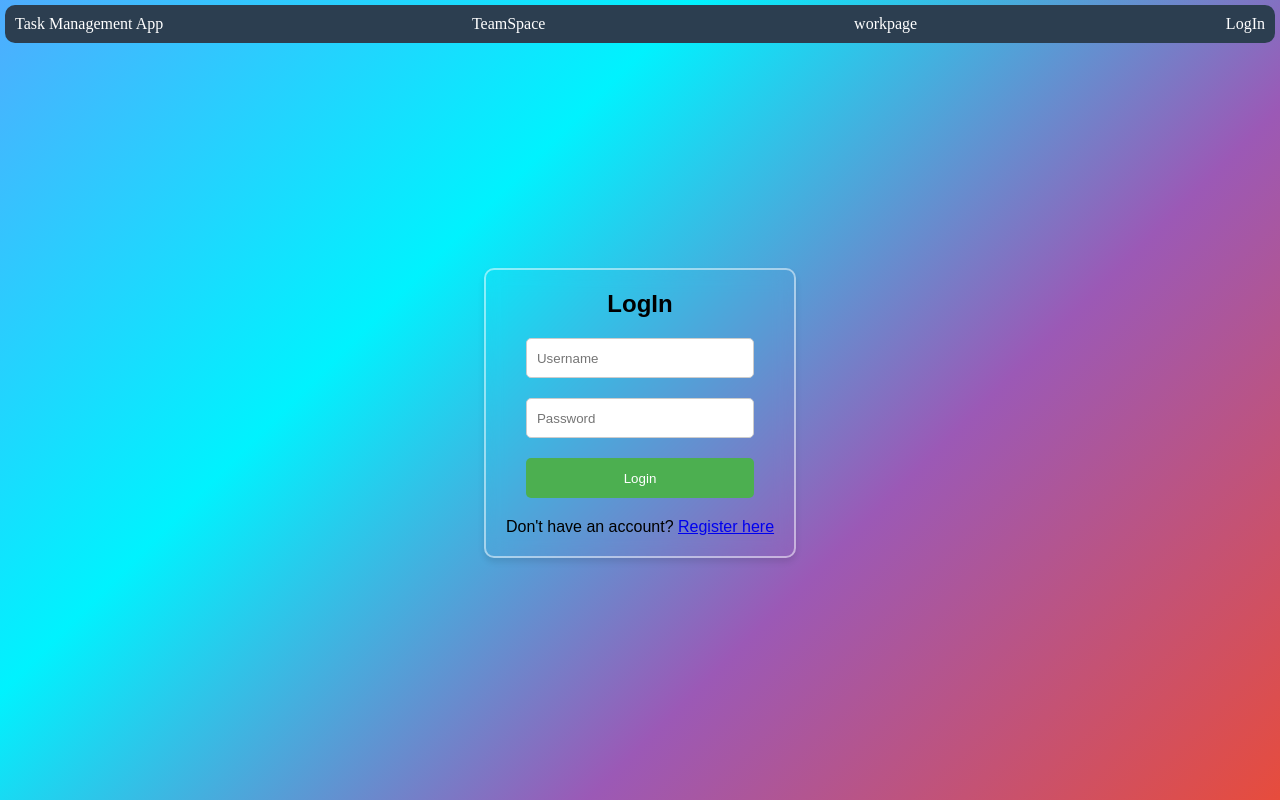
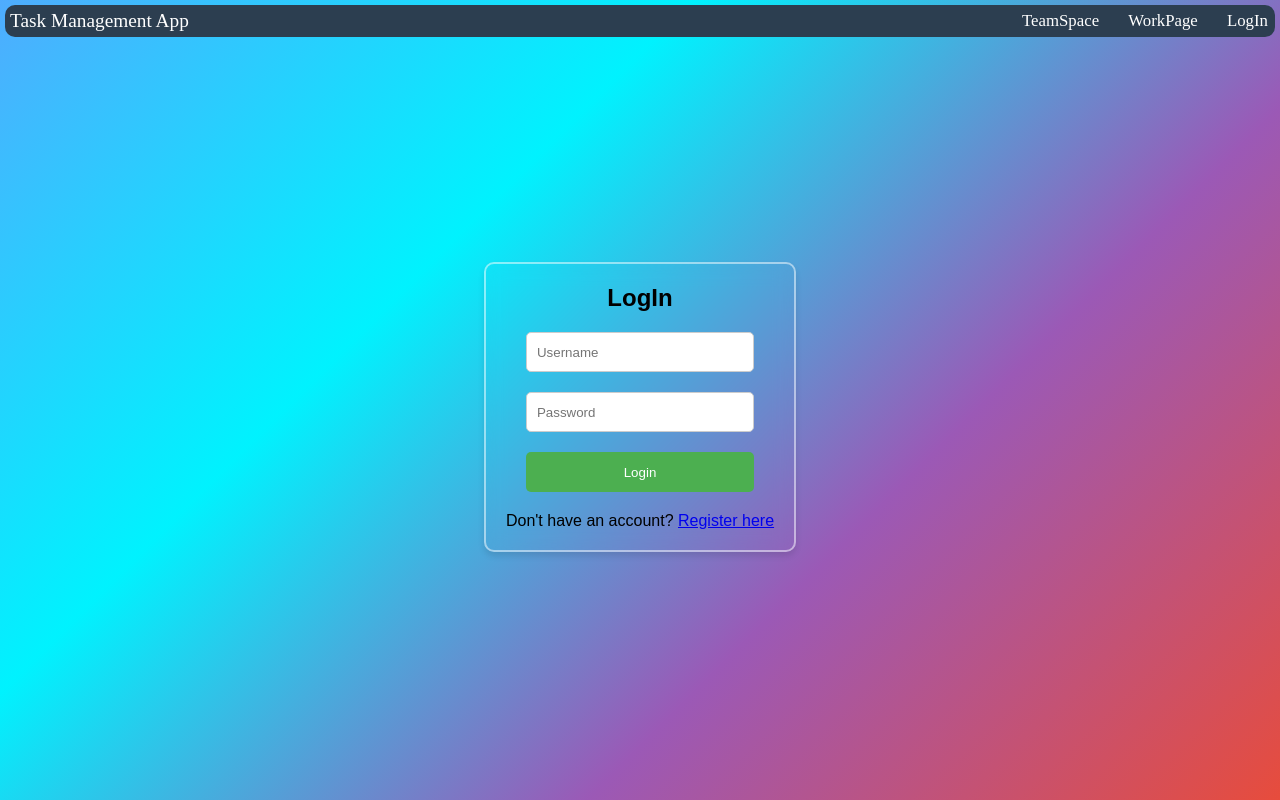
Before and after one commit to mrsraj/Work-Tracking, a React (Vite) app: page / in a window 1280 px wide. Built offline with nearby package versions, Linux system fonts and the light colour scheme.

Commit message:
manage header button

```diff
--- a/src/Header/Header.jsx
+++ b/src/Header/Header.jsx
@@ -5,9 +5,9 @@ import { useMyContext } from '../ContextAPIs/ContextApi';
 
 function Header() {
 
-    console.log('PostContext = ',useMyContext());
+    console.log('PostContext = ', useMyContext());
 
-    let {logIn, setLogin} = useMyContext()
+    let { logIn, setLogin } = useMyContext()
     console.log("logIn = ", logIn);
 
     function handleLogout() {
@@ -21,14 +21,16 @@ function Header() {
     return (
         <>
             <div className={style.header}>
-                <div>Task Management App</div>
+                <div className={style.logo}>Task Management App</div>
+                <div className={style.btn_container}>
                     <div className={style.login} ><a href="/showgroup" className={style.login_btn}>TeamSpace</a></div>
-                <div className={style.login} ><a href="/workpage" className={style.login_btn}>workpage</a></div>
+                    <div className={style.login} ><a href="/workpage" className={style.login_btn}>WorkPage</a></div>
                     {logIn ?
                         <div className={style.logout} onClick={handleLogout}>LogOut</div>
                         :
                         <div className={style.login} ><a href="/login" className={style.login_btn}>LogIn</a></div>
                     }
+                </div>
 
             </div>
         </>
--- a/src/Header/Header.module.css
+++ b/src/Header/Header.module.css
@@ -3,22 +3,39 @@
     justify-content: space-between;
     align-items: center;
     width: 100%;
-    padding: 10px;
+    padding: 5px;
+    font-size: 1.05em;
     background-color: #2c3e50;
     color: #ffffff;
     border-radius: 10px;
 }
 
-.login{
+.btn_container {
+    width: 250px;
+    display: flex;
+    justify-content: space-between;
+}
+
+.logo {
+    font-size: 1.15em;
+}
+
+.login {
     cursor: pointer;
 }
 
-.login_btn{
+.login_btn {
     color: #ffffff;
     text-decoration: none;
+    border-radius: 5px;
+    padding: 2px;
 }
 
-.logout:hover{
+.login_btn :hover{
+    background-color: rgb(184, 180, 174);
+}
+
+.logout:hover {
     background-color: red;
     color: black;
     cursor: pointer;
```
Lines whose indentation alone changed are shown as unchanged.
